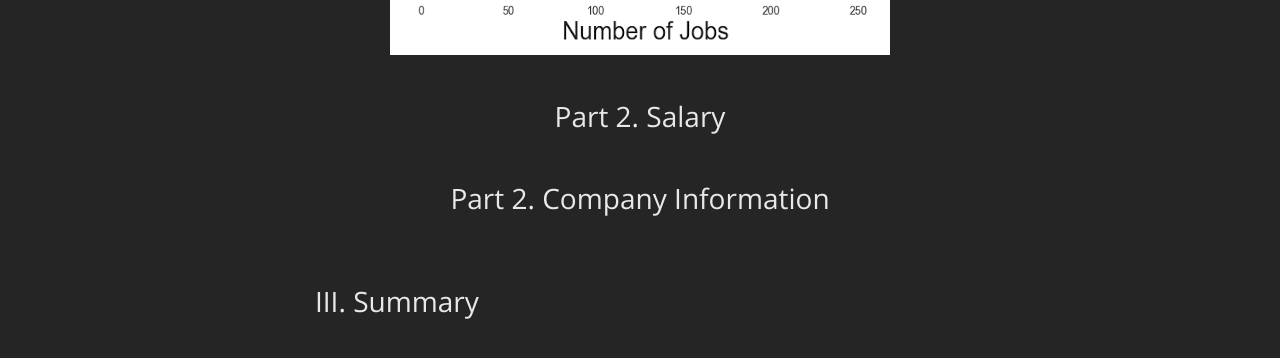
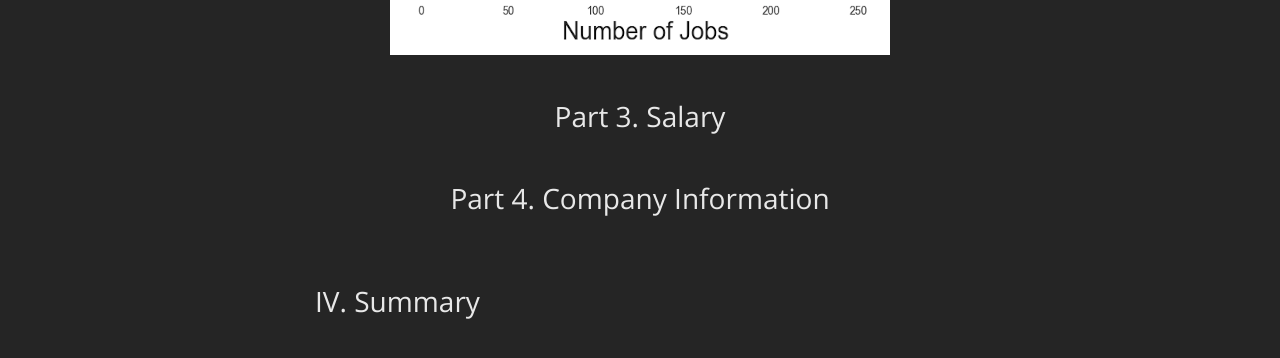
Before and after one commit to mrbrins82/mrbrins82.github.io, a Jekyll site: the page built from kaggle_indeed.md, in a window 1280 px wide and 900 px high, scrolled down 6101 px. Shown: the part 483-841 px from the top of the window. Built offline with Jekyll 4.4.1, drawn with Linux system fonts in a browser that asks for light colours; nearby versions of some CDN libraries; our own code applies the rules of GitHub Pages for plain Markdown files.

Commit message:
updated indeed page

```diff
--- a/kaggle_indeed.md
+++ b/kaggle_indeed.md
@@ -168,10 +168,10 @@ What are some of the most common job titles that people are hiring for?
 </center>
 
 <br/>
-# [](#header-3)<center>Part 2. Salary<center/>
+# [](#header-3)<center>Part 3. Salary<center/>
 <br/>
-# [](#header-3)<center>Part 2. Company Information<center/>
+# [](#header-3)<center>Part 4. Company Information<center/>
 
 <br/>
 <br/>
-# [](#header-2)III. Summary
+# [](#header-2)IV. Summary
```
